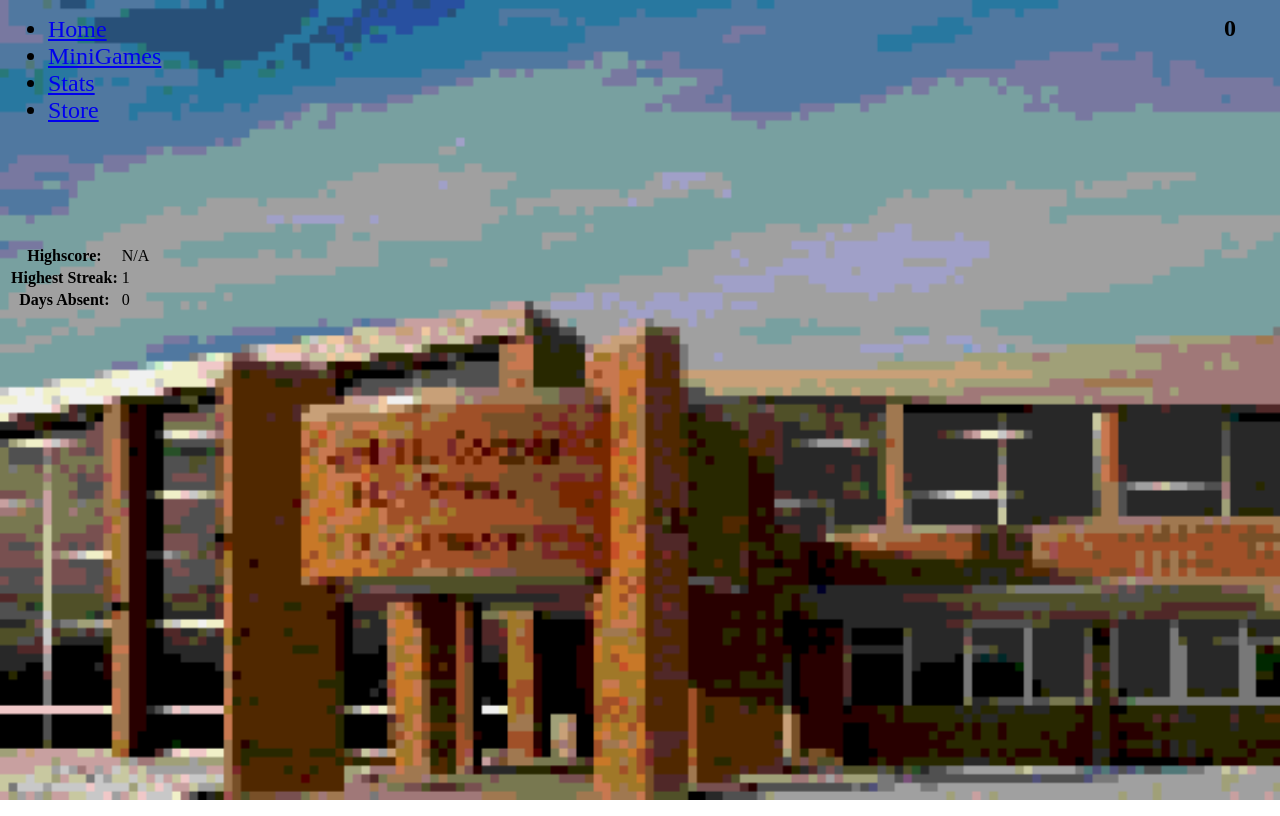
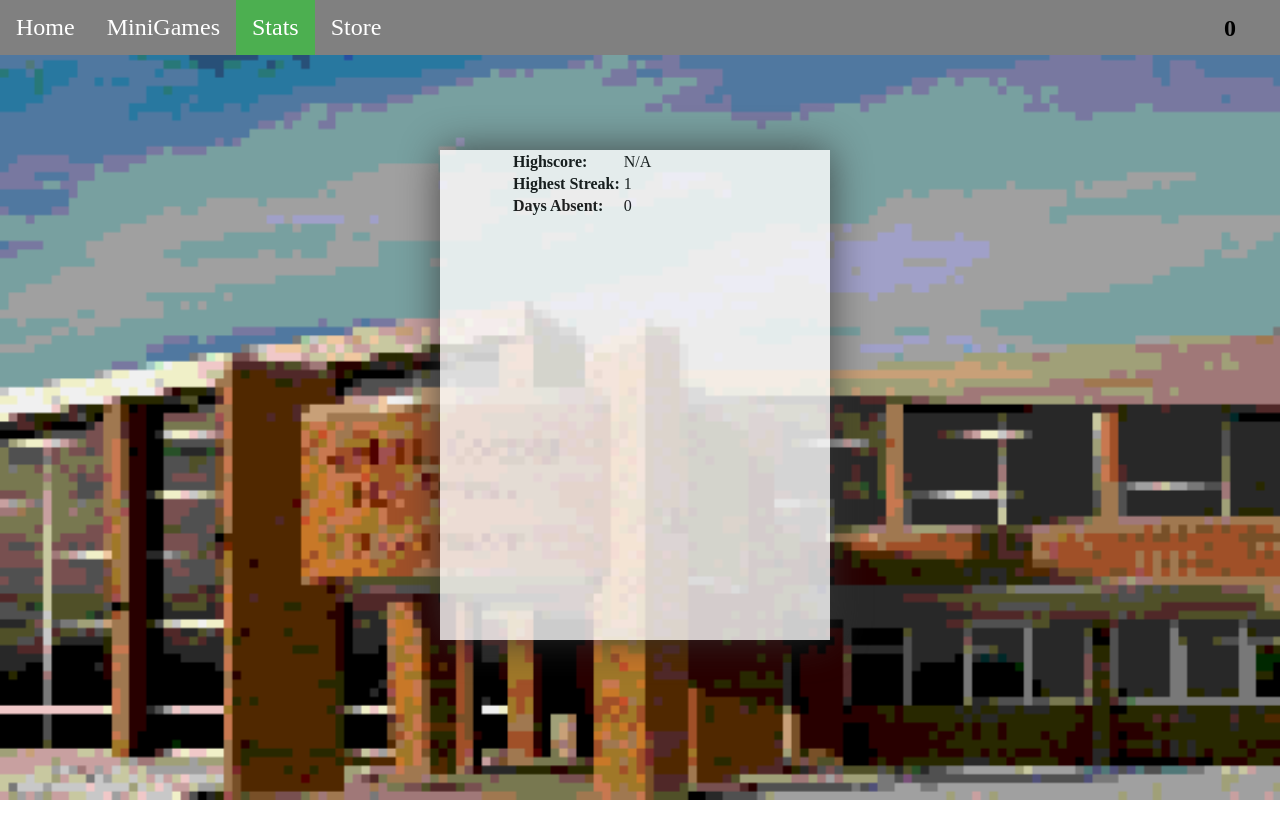
Before and after one commit to BullEthanC/LevelUp, a plain HTML site: page Stats.htm in a window 1280 px wide. Drawn offline with Linux system fonts and the light colour scheme; no server answers.

Commit message:
Update styles.css

```diff
--- a/styles.css
+++ b/styles.css
@@ -1,38 +1,30 @@
-body
-{
-
+body{
   height:100%;
-
   width:100%;
-
   overflow:hidden;
-
   background-image:url(Cooper2.png);
-
   background-repeat:no-repeat;
   background-size:cover;
   filter:progid:DXImageTransform.Microsoft.AlphaImageLoader(src='.Cooper2.png',sizingMethod='scale');
-
-	-ms-filter:"progid:DXImageTransform.Microsoft.AlphaImageLoader(src='Cooper.png',sizingMethod='scale')";
-
+  -ms-filter:"progid:DXImageTransform.Microsoft.AlphaImageLoader(src='Cooper2.png',sizingMethod='scale')";
 }
-
-html
-{
-
+html {
   margin: 0;
-
   height: 100%;
-
 }
-
 circle {
   fill: transparent;
   stroke: black;
   stroke-width: 5;
   stroke-dasharray: 250;
 }
+svg {
+  position: absolute;
+  top: 0;
+  right: 0;
+}
 .back {
+  display: inline-block;
   border-radius: 4px;
   background-color: #f4511e;
   border: none;
@@ -70,3 +62,48 @@ circle {
   opacity: 1;
   left: 0;
 }
+
+ul {
+  list-style-type: none;
+  margin: 0;
+  padding: 0;
+  background-color: grey;
+  overflow: hidden;
+  position: fixed;
+  width: 100%;
+  top: 0;
+  left: 0;
+}
+li {
+  float: left;
+}
+li a {
+  display: block;
+  color: white;
+  text-align: center;
+  padding: 14px 16px;
+  text-decoration: none;
+}
+li a.active {
+  background-color: #4CAF50;
+  color: white;
+}
+
+.rectangle{
+  position: absolute;
+  left: 50%;
+  top: 50%;
+  margin-top: -250px;
+  margin-left: -200px;
+  height: 450px;
+  width: 250px;
+  background-color:white;
+  border-left: solid 70px transparent;
+  border-right: solid 70px transparent;
+  border-bottom: solid 40px transparent;
+  filter: drop-shadow(0 0 20px #333);
+  opacity: 0.8;
+}
+table {
+  text-align: left;
+}
```
Lines whose indentation alone changed are shown as unchanged.
